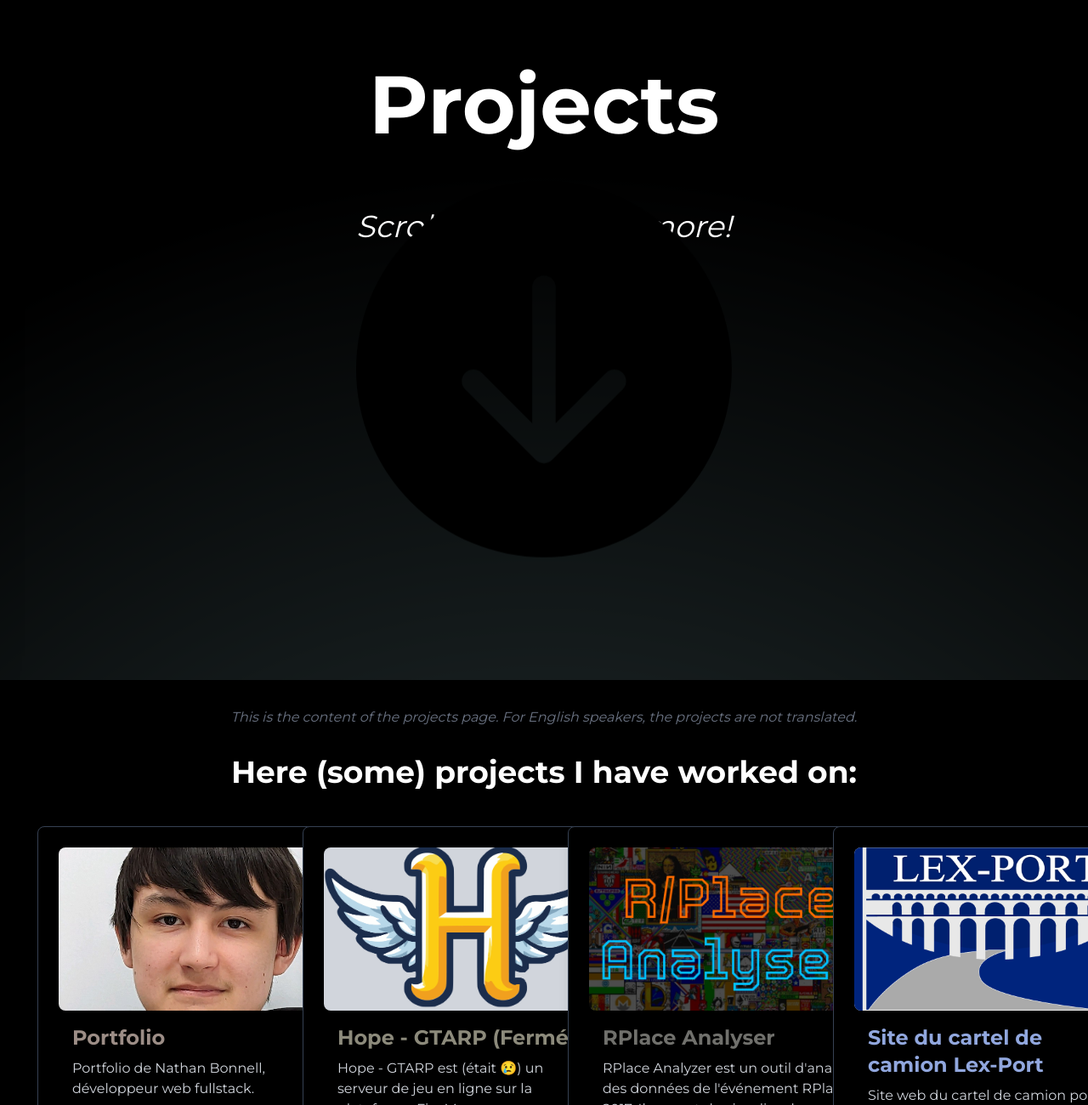
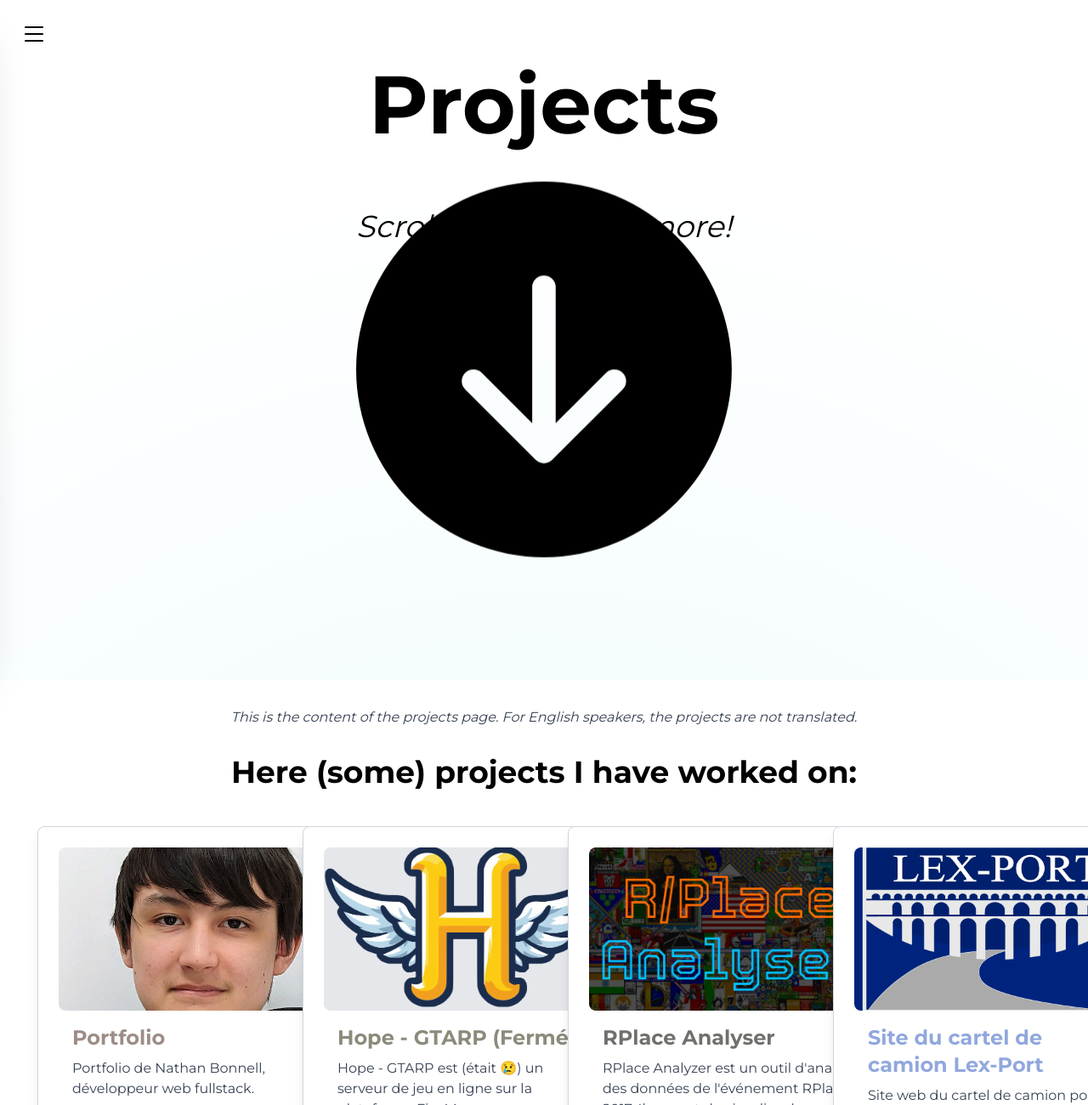
Before and after one commit to Wiibleyde/Portfolio, a Next.js app: page /en/projects in a window 1280 px wide. Shown: the top 1300 px of the page at 85% size. Built offline with nearby package versions, Linux system fonts and the light colour scheme; no server answers; what react-google-recaptcha-v3 would draw is missing.

Commit message:
Improve dark mode support and enhance accessibility across various components
Signed-off-by: Wiibleyde <nathan@bonnell.fr>

```diff
--- a/src/app/[locale]/page.tsx
+++ b/src/app/[locale]/page.tsx
@@ -22,14 +22,14 @@ export default function Home() {
                             delay={10}
                             animateBy="letters"
                             direction="top"
-                            className="text-white text-3xl md:text-6xl lg:text-8xl font-bold flex-grow flex items-start justify-start"
+                            className="dark:text-white text-3xl md:text-6xl lg:text-8xl font-bold flex-grow flex items-start justify-start"
                         />
                         <BlurText
                             text={t('title-desc')}
                             delay={15}
                             animateBy="letters"
                             direction="bottom"
-                            className="text-white text-2xl font-bold flex-grow flex items-start justify-start"
+                            className="dark:text-white text-2xl font-bold flex-grow flex items-start justify-start"
                         />
                     </div>
                     {/* center */}
--- a/src/app/[locale]/projects/page.tsx
+++ b/src/app/[locale]/projects/page.tsx
@@ -101,15 +101,15 @@ export default function ProjectsPage() {
     const t = useTranslations("ProjectsPage");
 
     return (
-        <div className='flex flex-col min-h-screen bg-no-repeat bg-fixed overflow-x-hidden' style={{ background: 'radial-gradient(circle, rgba(0, 192, 219, 0.3) 20%, rgba(0, 0, 0, 1) 80%)', backgroundSize: 'cover', backgroundPosition: 'top' }}>
+        <div className='flex flex-col min-h-screen bg-no-repeat bg-fixed overflow-x-hidden' style={{ background: 'radial-gradient(circle, rgba(0, 192, 219, 0.3) 20%, rgba(255, 255, 255, 1) 80%)', backgroundSize: 'cover', backgroundPosition: 'top' }}>
             <div className='flex-grow mb-auto flex flex-col bg-fixed'>
-                <div className='h-screen w-full bg-black/80 flex flex-col justify-center items-center'>
-                    <h1 className='text-white text-4xl md:text-6xl lg:text-8xl font-bold flex-grow flex items-center justify-center'>{t('title')}</h1>
+                <div className='h-screen w-full bg-white/80 dark:bg-black/80 flex flex-col justify-center items-center'>
+                    <h1 className='text-black dark:text-white text-4xl md:text-6xl lg:text-8xl font-bold flex-grow flex items-center justify-center'>{t('title')}</h1>
                     <ScrollButton />
                 </div>
             </div>
-            <div className='flex flex-col justify-center items-center bg-black h-fit p-8 space-y-8 text-white' id='content'>
-                <p className="italic text-gray-500">{t('description')}</p>
+            <div className='flex flex-col justify-center items-center bg-white dark:bg-black h-fit p-8 space-y-8 text-black dark:text-white' id='content'>
+                <p className="italic text-gray-700 dark:text-gray-500">{t('description')}</p>
                 <h2 className='text-4xl font-bold'>{t('projects')}</h2>
                 <div className='grid grid-cols-1 sm:grid-cols-2 md:grid-cols-3 lg:grid-cols-4 gap-8'>
                     {projects.map((project, index) => (
--- a/src/components/Projects/ProjectCard.tsx
+++ b/src/components/Projects/ProjectCard.tsx
@@ -65,27 +65,27 @@ export function ProjectCard({ project }: { project: Project }) {
     }, [project.image]);
 
     return (
-        <div className='flex flex-col w-full md:w-80 lg:w-96 h-auto m-3 bg-black border border-gray-700 p-6 rounded-lg shadow-lg transition-transform transform hover:scale-105'>
-            <Image src={project.image} alt={project.title} className='w-full h-48 object-cover rounded-lg bg-gray-300' width={350} height={200} />
+        <div className='flex flex-col w-full md:w-80 lg:w-96 h-auto m-3 bg-white dark:bg-black border border-gray-300 dark:border-gray-700 p-6 rounded-lg shadow-lg transition-transform transform hover:scale-105'>
+            <Image src={project.image} alt={project.title} className='w-full h-48 object-cover rounded-lg bg-gray-200 dark:bg-gray-300' width={350} height={200} />
             <div className='p-4'>
                 <h2 className='font-bold text-2xl mb-2' style={{ color: dominantColor }}>{project.title}</h2>
-                <p className='text-gray-300 mb-4'>{project.description}</p>
-                <p className='text-sm text-gray-400 mb-4'>{project.type && t(`projectType.${project.type.toLowerCase()}`)}</p>
+                <p className='text-gray-700 dark:text-gray-300 mb-4'>{project.description}</p>
+                <p className='text-sm text-gray-600 dark:text-gray-400 mb-4'>{project.type && t(`projectType.${project.type.toLowerCase()}`)}</p>
                 <div className='flex flex-row space-x-2'>
                     {project.url && (
-                        <Link href={project.url} className='inline-block px-6 py-2 text-sm font-medium leading-6 text-center text-white bg-black uppercase transition rounded-lg shadow ripple hover:shadow-lg focus:outline-none' style={{ backgroundColor: dominantColor }}>
+                        <Link href={project.url} className='inline-block px-6 py-2 text-sm font-medium leading-6 text-center text-black dark:text-white bg-gray-200 dark:bg-black uppercase transition rounded-lg shadow ripple hover:shadow-lg focus:outline-none' style={{ backgroundColor: dominantColor }}>
                             {t('link')}
                         </Link>
                     )}
                     {project.repoUrl && (
-                        <Link href={project.repoUrl} className='inline-block px-6 py-2 text-sm font-medium leading-6 text-center text-white uppercase transition bg-gray-700 rounded-lg shadow ripple hover:shadow-lg focus:outline-none'>
+                        <Link href={project.repoUrl} className='inline-block px-6 py-2 text-sm font-medium leading-6 text-center text-black dark:text-white uppercase transition bg-gray-300 dark:bg-gray-700 rounded-lg shadow ripple hover:shadow-lg focus:outline-none'>
                             {t('repo')}
                         </Link>
                     )}
                 </div>
                 <div className='my-5 flex flex-row flex-wrap space-x-2'>
                     {project.tags.map((tag, index) => (
-                        <span key={index} className='bg-gray-700 rounded-full px-3 py-1 text-sm'>#{tag}</span>
+                        <span key={index} className='bg-gray-300 dark:bg-gray-700 rounded-full px-3 py-1 text-sm text-black dark:text-white'>#{tag}</span>
                     ))}
                 </div>
             </div>
--- a/src/components/UI/ScrollButton.tsx
+++ b/src/components/UI/ScrollButton.tsx
@@ -15,8 +15,8 @@ export function ScrollButton() {
 
     return (
         <button className='flex flex-col justify-end items-center space-y-8 mb-10' onClick={handleScroll} name="Scroll to content" aria-label="Scroll to content">
-            <p className='text-white lg:text-4xl text-lg italic'>{t('scroll')}</p>
-            <ArrowDownCircleFill className='text-white lg:text-4xl text-3xl animate-bounce' />
+            <p className='text-black dark:text-white lg:text-4xl text-lg italic'>{t('scroll')}</p>
+            <ArrowDownCircleFill className='text-black dark:text-white lg:text-4xl text-3xl animate-bounce' />
         </button>
     )
 }
```
